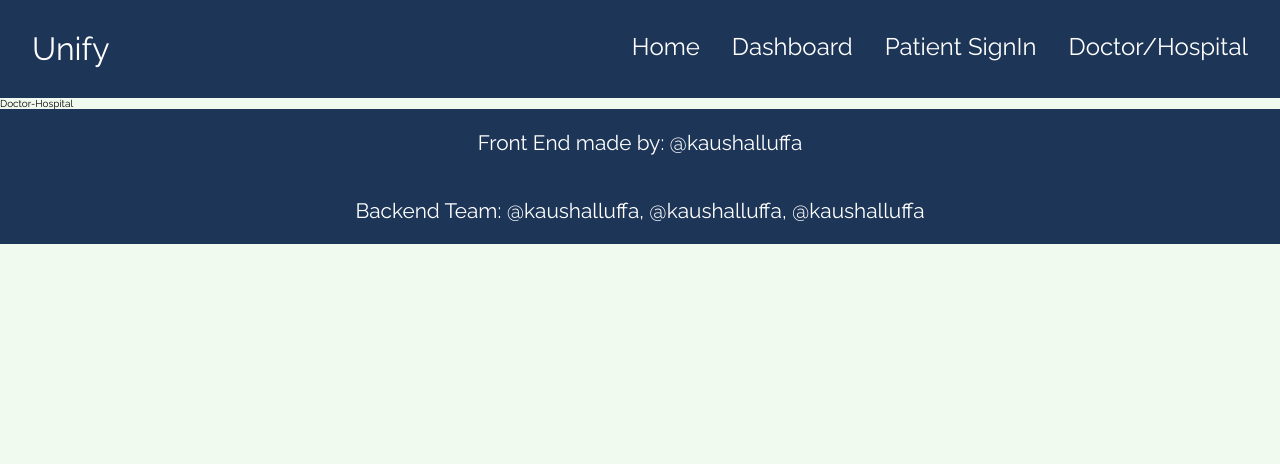
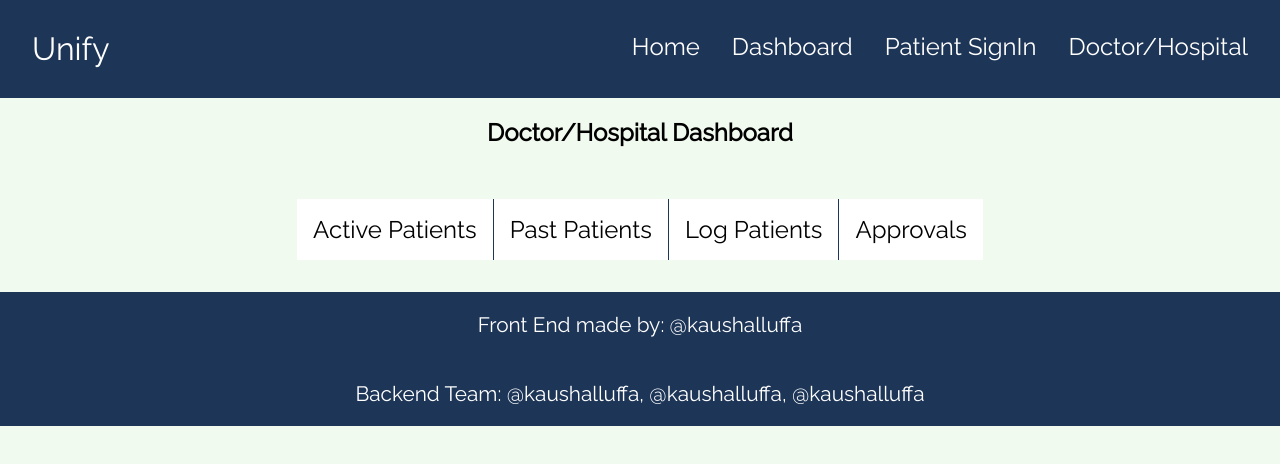
Before and after one commit to jothamardel/health-tech-fe, a React (Create React App) app: page /doctor-hospital in a window 1280 px wide. Shown: the top 464 px of the page. Built offline with nearby package versions, Linux system fonts and the light colour scheme.

Commit message:
feat: implementing doctor/hospital dashboard

```diff
--- a/src/components/CreateProfile/CreateProfile.jsx
+++ b/src/components/CreateProfile/CreateProfile.jsx
@@ -1,5 +1,6 @@
 import React, { useState } from "react";
 import "./CreateProfile.scss";
+
 const FullHistory = () => {
   return (
     <div className="profile">
--- a/src/components/Doctor-Hospital/Doctor-Hospital.jsx
+++ b/src/components/Doctor-Hospital/Doctor-Hospital.jsx
@@ -1,8 +1,32 @@
-import React from 'react'
+import React, { useState } from 'react';
+import "./Doctor-Hospital.scss"
 
 const DoctorHospital = () => {
+  const [section, setSection] = useState('active_patients');
+
+  const showPage = {
+    active_patients: null,
+    past_patients: null,
+    log_patients: null,
+    approvals: null
+  }
+
+
   return (
-    <div>Doctor-Hospital</div>
+    <div className='doc-container'>
+      <h2>Doctor/Hospital Dashboard</h2>
+      <div className='d-dashboard'>
+        <nav className='nav-tab'>
+          <ul>
+            <li>Active Patients</li>
+            <li>Past Patients</li>
+            <li>Log Patients</li>
+            <li className='list'>Approvals</li>
+          </ul>
+        </nav>
+      </div>
+      {showPage[section]}
+    </div>
   )
 }
 
--- a/src/components/Doctor-Hospital/Doctor-Hospital.scss
+++ b/src/components/Doctor-Hospital/Doctor-Hospital.scss
@@ -0,0 +1,51 @@
+@import "../../assets/styles/_variables.scss";
+
+
+
+.doc-container {
+
+  h2 {
+    text-align: center;
+    font-size: 1.5rem;
+  }
+
+  .d-dashboard {
+    display: flex;
+    justify-content: center;
+    align-items: center;
+    padding: 2rem 0;
+
+    nav {
+       background-color: $white;
+
+       ul {
+        display: flex;
+        justify-content: space-evenly;
+        padding: 0;
+        margin: 0;
+
+        li {
+          list-style: none;
+          margin: 0 1rem;
+          cursor: pointer;
+          font-size: 1.5rem;
+          border-right: 1px solid $dark-blue;
+          padding: 1rem;
+          margin: 0;
+
+
+          &:hover {
+            background: $dark-blue;
+            color: $white;
+          }
+        }
+        .list {
+          border-right: none;
+        }
+
+       }
+    }
+
+
+  }
+}
```
